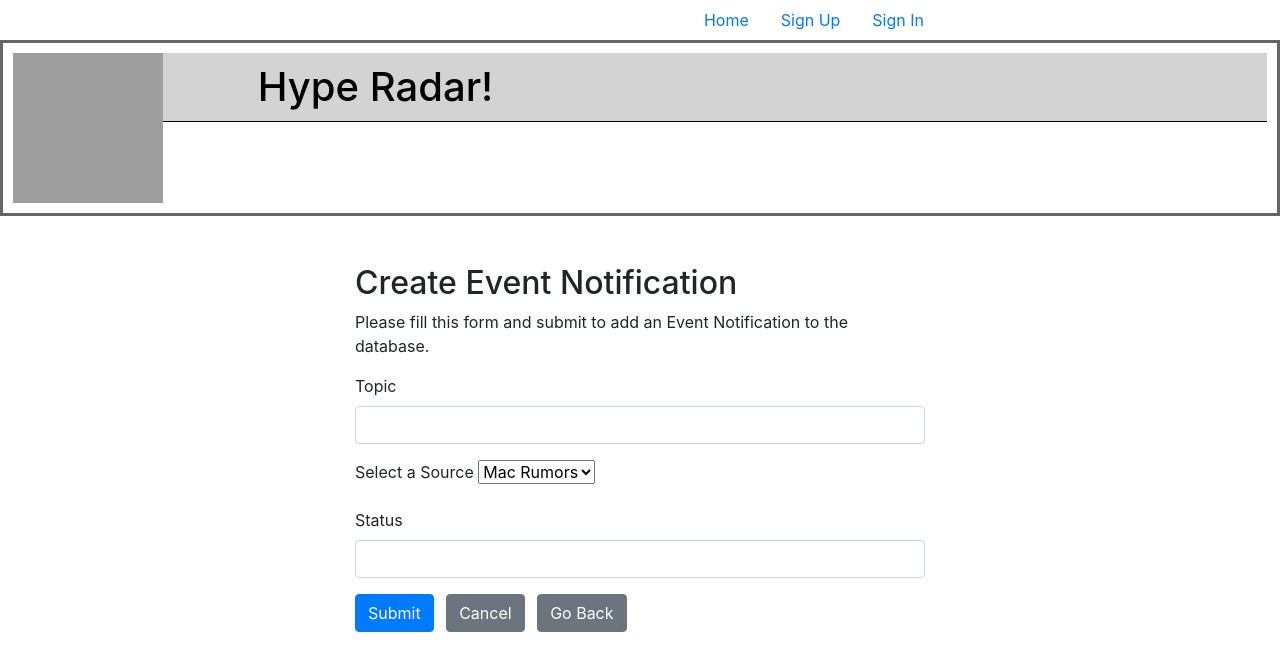
After one commit to tlooy/HypeRadar, a PHP site: page /createEventNotification.php in a window 1280 px wide. The commit adds this page. Shown: the top 671 px of the page. Run offline with PHP 8.4, Linux system fonts and the light colour scheme; data comes from the database, SQL or seed files in the repository; a stand-in replaces the project's code that opens the database connection; grey boxes are pictures that could not be loaded.

Commit message:
Continued work on create, read, update and delete of notifications

```diff
--- /dev/null
+++ b/createEventNotification.php
@@ -0,0 +1,129 @@
+<?php
+	require_once "./config.php";
+	require_once "./header.php";
+
+	$id = "";
+
+	if(isset($_POST["id"]) && !empty($_POST["id"])){
+    		// Get hidden input value
+		$id = $_POST["id"];
+	}
+
+
+	// Check existence of id parameter before processing further
+	if(isset($_GET["id"]) && !empty(trim($_GET["id"]))){
+	        // Get URL parameter
+		$id = trim($_GET["id"]);
+	}
+
+	$eventId = $id;
+	$topic = $source_id = $status = "";
+	$topic_err = $source_id_err = $status_err = "";
+
+	$sql_Sources 	= "SELECT * FROM sources";
+	$all_Sources 	= mysqli_query($conn,$sql_Sources);
+
+	if($_SERVER["REQUEST_METHOD"] == "POST"){
+
+	    	// Validate topic
+		$input_topic = mysqli_real_escape_string($conn,$_POST['Topic']);
+
+		if(empty($input_topic)){
+    		$topic_err = "Please enter a topic.";
+		} elseif(!filter_var($input_topic, FILTER_VALIDATE_REGEXP, array("options"=>array("regexp"=>"/^[a-zA-Z\s]+$/")))){
+    		$name_err = "Please enter a valid topic.";
+		} else{
+    		$topic = $input_topic;
+		}
+
+
+		$eventId 		= mysqli_real_escape_string($conn,$_POST['EventId']);
+		$sourceId 		= mysqli_real_escape_string($conn,$_POST['SourceId']);
+		$status			= mysqli_real_escape_string($conn,$_POST['Status']);
+		$systemDt 		= date("Y-m-d H:i:s");
+
+		if(empty($notication_err) ){
+			$sql_insert =
+			"INSERT INTO notifications (topic, event_id, source_id, status, create_datetime) VALUES (?, ?, ?, ?, ?)";
+
+	        	if($stmt = mysqli_prepare($conn, $sql_insert)){
+	        	    mysqli_stmt_bind_param($stmt, "siiss", $param_topic, $param_eventId, $param_sourceId, $param_status, $param_create_datetime);
+	        	    $param_topic			= $topic;
+        		    $param_eventId 			= $eventId;
+       		    	$param_sourceId 		= $sourceId;
+       		    	$param_status		 	= $status;
+       		    	$param_create_datetime 	= $systemDt;
+
+	        	    if(mysqli_stmt_execute($stmt)){
+	        	        header("location: ./contributor.php");
+	        	        exit();
+	        	    } else{
+	        	        echo "Oops! Something went wrong. Please try again later.";
+	        	    }
+        		} else {
+	        	        echo "Something went wrong with the mysqli_prepare.";
+
+        		}
+	      		mysqli_stmt_close($stmt);
+    		}
+    	}
+    	mysqli_close($conn);
+?>
+
+<!DOCTYPE html>
+<html lang="en">
+<head>
+    <meta charset="UTF-8">
+    <title>Create Event Notification</title>
+    <link rel="stylesheet" href="https://stackpath.bootstrapcdn.com/bootstrap/4.5.2/css/bootstrap.min.css">
+    <style>
+        .wrapper{
+            width: 600px;
+            margin: 0 auto;
+        }
+    </style>
+</head>
+<body>
+    <div class="wrapper">
+        <div class="container-fluid">
+            <div class="row">
+                <div class="col-md-12">
+                    <h2 class="mt-5">Create Event Notification</h2>
+                    <p>Please fill this form and submit to add an Event Notification to the database.</p>
+                    <form action="<?php echo htmlspecialchars($_SERVER["PHP_SELF"]); ?>" method="post">
+
+                        <div class="form-group">
+                            <label>Topic</label>
+                            <input type="text" name="Topic" class="form-control <?php echo (!empty($topic_err)) ? 'is-invalid' : ''; ?>" value="<?php echo $topic; ?>">
+                            <span class="invalid-feedback"><?php echo $topic_err;?></span>
+                        </div>
+
+                        <div class="form-group">
+                            <label>Select a Source</label>
+							<select name="SourceId">
+								<?php while ($source = mysqli_fetch_array($all_Sources,MYSQLI_ASSOC)):; ?>
+			                		<option value="<?php echo $source["id"]; ?>">
+			                		<?php echo $source["name"]; ?>
+			                		</option>
+								<?php endwhile; ?>
+							</select>
+                        </div>
+
+                        <div class="form-group">
+                            <label>Status</label>
+                            <input type="text" name="Status" class="form-control <?php echo (!empty($status_err)) ? 'is-invalid' : ''; ?>" value="<?php echo $status; ?>">
+                            <span class="invalid-feedback"><?php echo $status_err;?></span>
+                        </div>
+
+                        <input type="hidden" name="EventId" value="<?php echo $id; ?>"/>
+                        <input type="submit" class="btn btn-primary" value="Submit">
+                        <a href="./readEvent.php?id=" <?php echo $id; ?> class="btn btn-secondary ml-2">Cancel</a>
+                    	<button class="btn btn-secondary ml-2" onclick="history.back()"> Go Back </button>
+                    </form>
+                </div>
+            </div>
+        </div>
+    </div>
+</body>
+
+</html>
```
Also changed, not shown: installing software.txt (+9 -0 lines), readEvent.php (+23 -20 lines).
